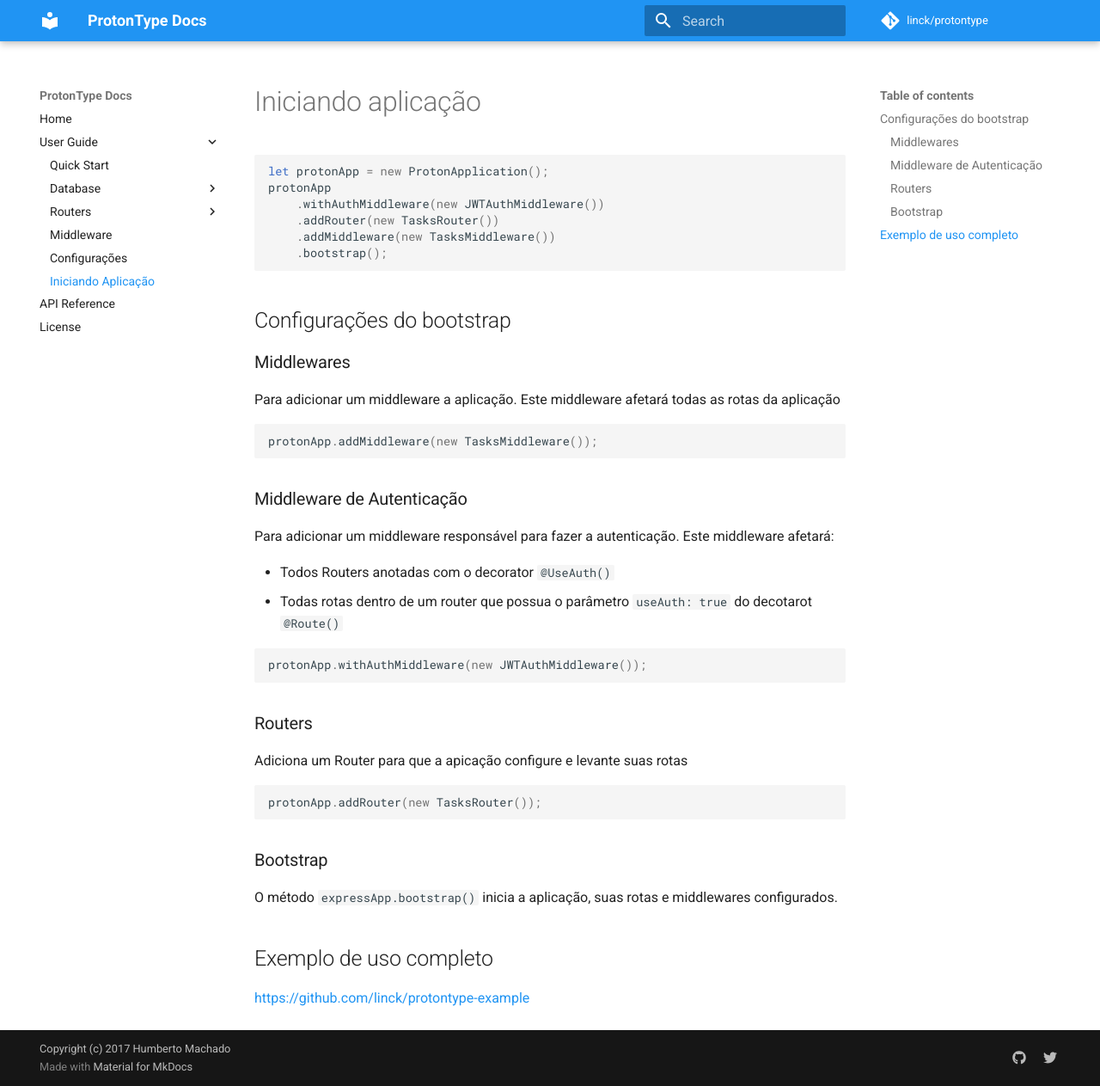
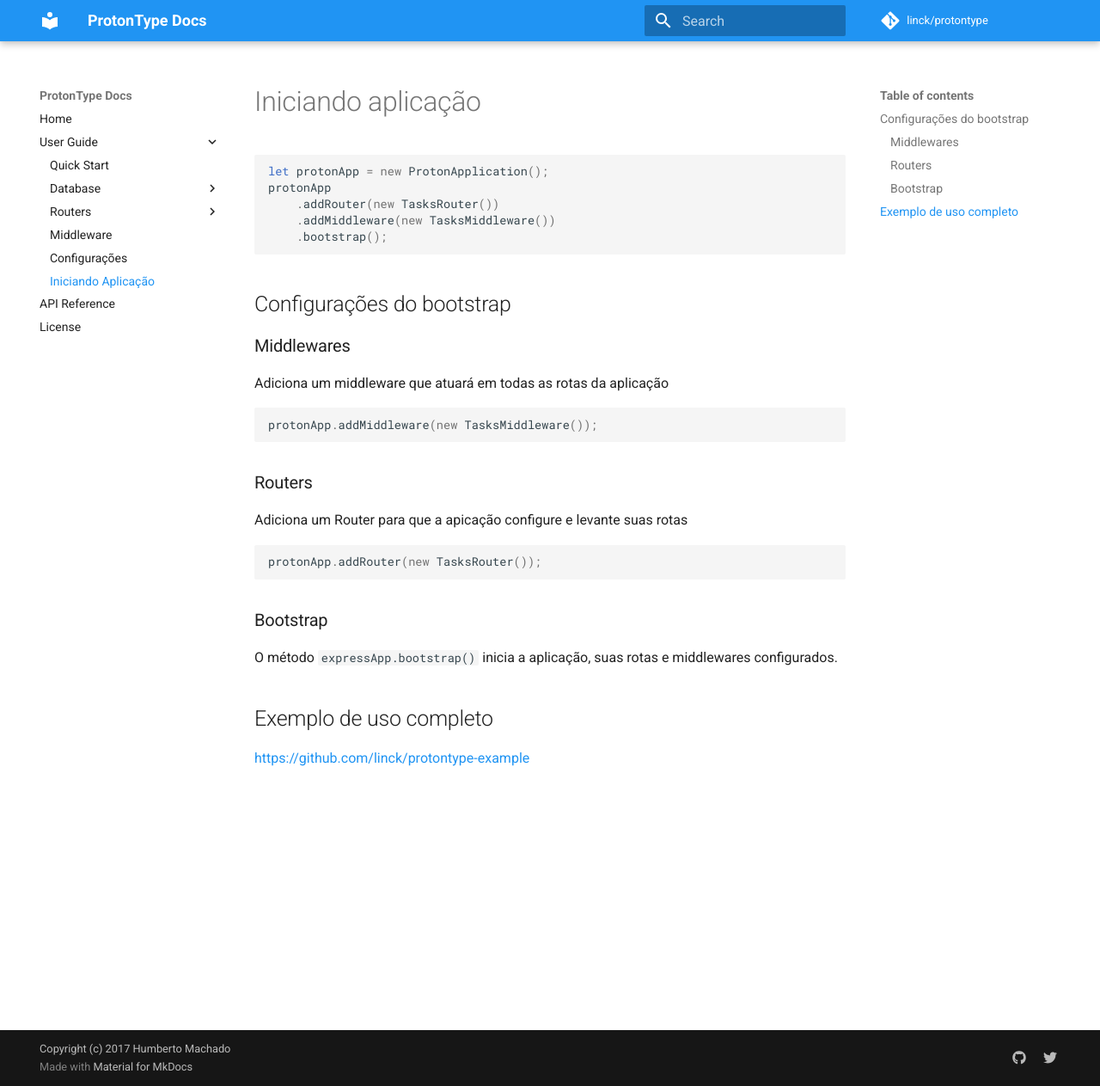
Before and after one commit to protontype/protontype.github.io, an MkDocs documentation site: the page built from docs/bootstrap.md, in a window 1280 px wide and 1263 px high. Shown: the whole window at 86% size. Built offline with MkDocs 1.6.1 and Material for MkDocs 9.7.7, drawn with Linux system fonts in a browser that asks for light colours; comment, search, counter and statistics services are not loaded; old or Windows-style settings are respelled for this version of MkDocs.

Commit message:
Update docs

````diff
--- a/docs/bootstrap.md
+++ b/docs/bootstrap.md
@@ -3,7 +3,6 @@
 ```javascript
 let protonApp = new ProtonApplication();
 protonApp
-    .withAuthMiddleware(new JWTAuthMiddleware())
     .addRouter(new TasksRouter())
     .addMiddleware(new TasksMiddleware())
     .bootstrap();
@@ -13,21 +12,10 @@
 
 ### Middlewares
 
-Para adicionar um middleware a aplicação. Este middleware afetará todas as rotas da aplicação
+Adiciona um middleware que atuará em todas as rotas da aplicação
 
 ```javascript
 protonApp.addMiddleware(new TasksMiddleware());
-```
-
-### Middleware de Autenticação
-
-Para adicionar um middleware responsável para fazer a autenticação. Este middleware afetará:
-
- - Todos Routers anotadas com o decorator ```@UseAuth()```
- - Todas rotas dentro de um router que possua o parâmetro ```useAuth: true``` do decotarot ```@Route()```
-
-```javascript
-protonApp.withAuthMiddleware(new JWTAuthMiddleware());
 ```
 
 ### Routers
--- a/mkdocs.yml
+++ b/mkdocs.yml
@@ -14,7 +14,7 @@
     - 'Quick Start': 'quickstart.md'
     - Database:
         - 'Connectors': "db-connector.md"
-        - 'Models': 'models.md'
+        - 'Models': 'models-typeorm.md'
     - Routers:
         - 'Router': 'router.md'
         - 'CRUD Router': basecrudrouter.md
````
Also changed, not shown: docs/db-connector.md (+2 -2 lines), docs/models-typeorm.md (added, +24 -0 lines), docs/router.md (+0 -1 lines).
